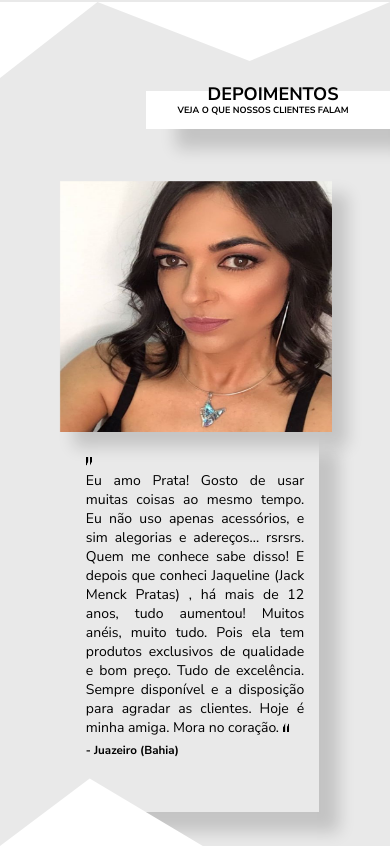
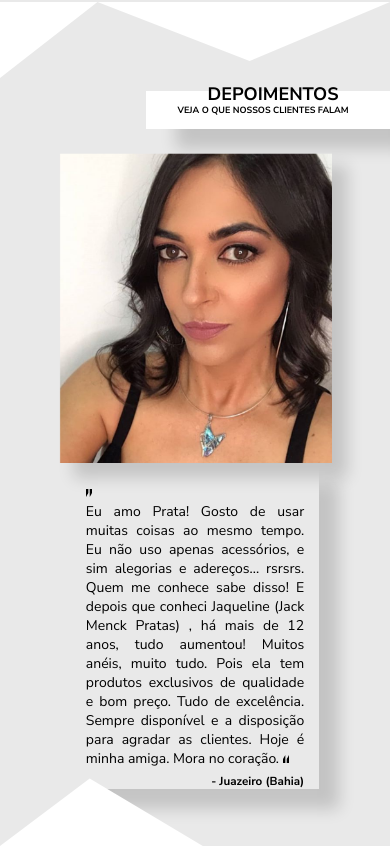
Before and after one commit to citi-onboarding/Pratas-onepage, a React (Create React App) app in the folder client/: page / in a window 390 px wide. Shown: the part 1991-2837 px from the top of the page. Built offline with nearby package versions, Linux system fonts and the light colour scheme; no server answers.

Commit message:
carrossel-image adjustments

```diff
--- a/client/src/components/Testimonials/Testimonials.css
+++ b/client/src/components/Testimonials/Testimonials.css
@@ -68,7 +68,6 @@ body, html, section, div, h1, h2, img, p, h4, h5 {
 }
 
 .carrossel-image {
-    height: 100%;
     width: 30%;
 
     box-shadow: 15px 15px 15px #00000029;
@@ -118,7 +117,6 @@ h5 {
     }
     .carrossel-image {
         width: 100%;
-        height: 40%;
     }
     .carrossel-text {
         width: 80%;
@@ -128,6 +126,7 @@ h5 {
     }
     .testimonials-session-title {
         width: 60%;
+        margin-bottom: 25px;
     }
     .testimonials-session-title h1 {
         font: 700 18px Nunito Sans;
@@ -142,7 +141,6 @@ h5 {
         display: none;
     }
     h5{
-        align-self: flex-start;
         padding-top: 5px;
     }
     .carrossel-text img {
```
